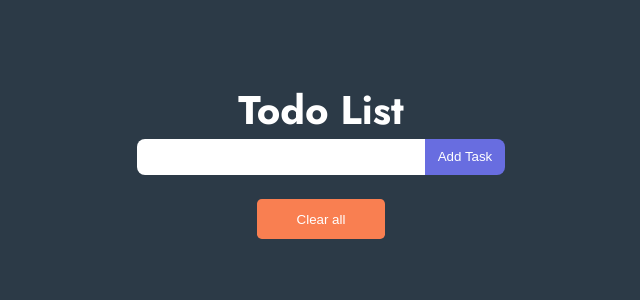
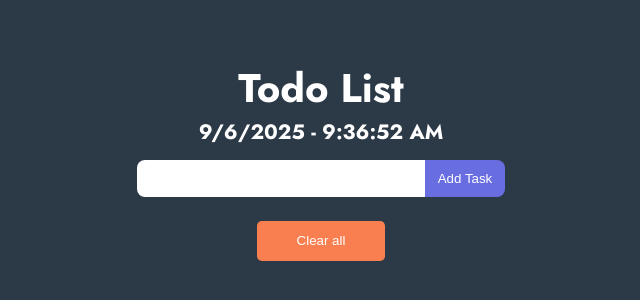
Before and after one commit to muktinathrajbanshi/reactJS2025, a React (Vite) app: page / in a window 1280 px wide. Shown: the part 144-444 px from the top of the page, without its empty margins (319-959 px from the left). Built offline with nearby package versions, Linux system fonts and the light colour scheme; a web font is replaced by a local one.

Commit message:
haha silly mistake and now is done

```diff
--- a/src/projects/Todo/Todo.jsx
+++ b/src/projects/Todo/Todo.jsx
@@ -33,16 +33,12 @@ export const Todo = () => {
         setTask([]);
     };
 
-    //todo Date and Time
-
-    <TodoDate />
-
   return (
     <>
       <section className="todo-container">
         <header>
             <h1>Todo List</h1>
-
+             <TodoDate />
         </header>
         <TodoForm onAddTodo={handleFormSubmit} />
         <section className="myUnordList">
```
